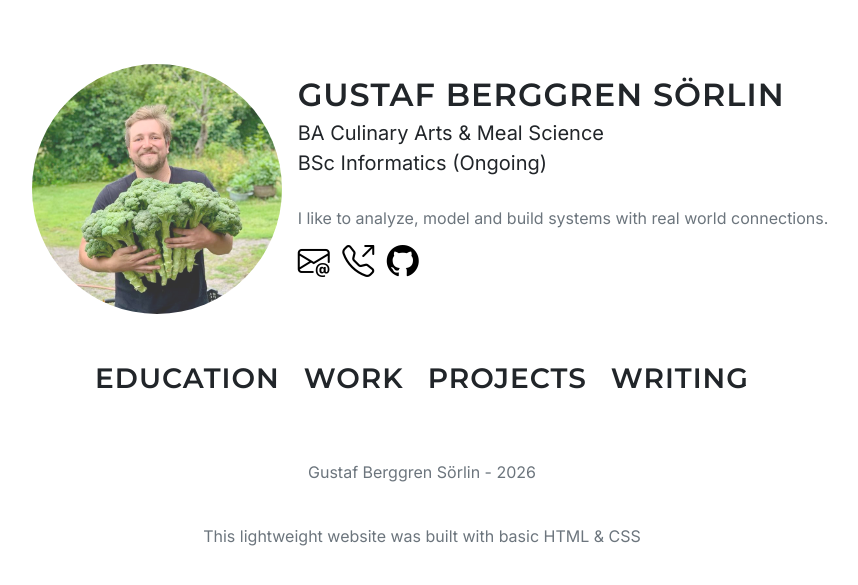
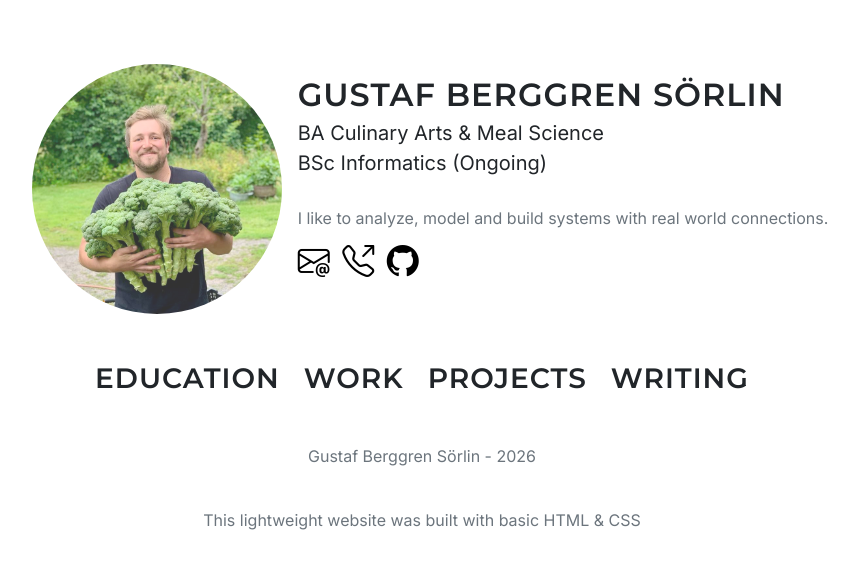
Before and after one commit to gbrggrn/gbrggrn.github.io, a Jekyll site: the page built from index.html, in a window 1280 px wide. Shown: the top 585 px of the page, without its empty margins (218-1076 px from the left). Built offline with Jekyll 4.4.1, drawn with Linux system fonts in a browser that asks for light colours.

Commit message:
Update default.html

```diff
--- a/_layouts/default.html
+++ b/_layouts/default.html
@@ -47,7 +47,7 @@
     {{ content }}
   </main>
 
-  <footer class="py-4 text-center">
+  <footer class="mt-4 text-center">
     <p class="text-muted">Gustaf Berggren Sörlin - 2026</p><br>
     <p class="text-muted">This lightweight website was built with basic HTML & CSS</p>
   </footer>
```
